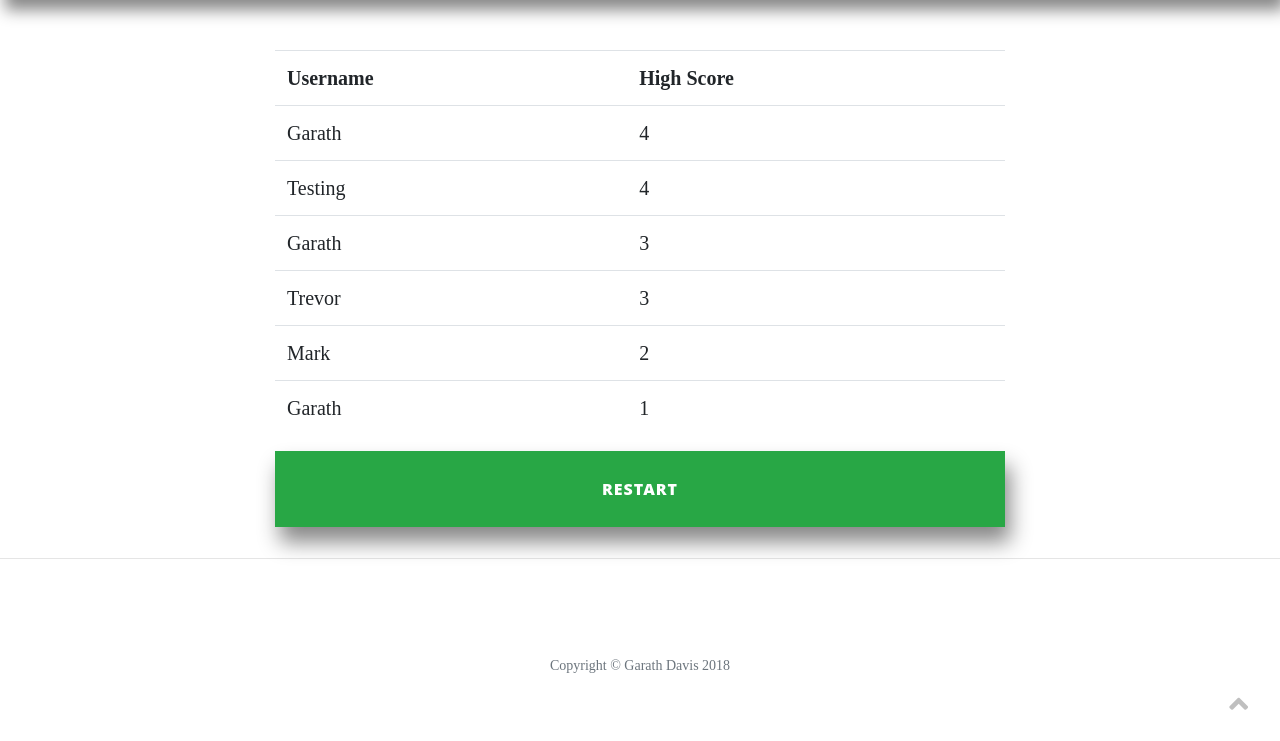
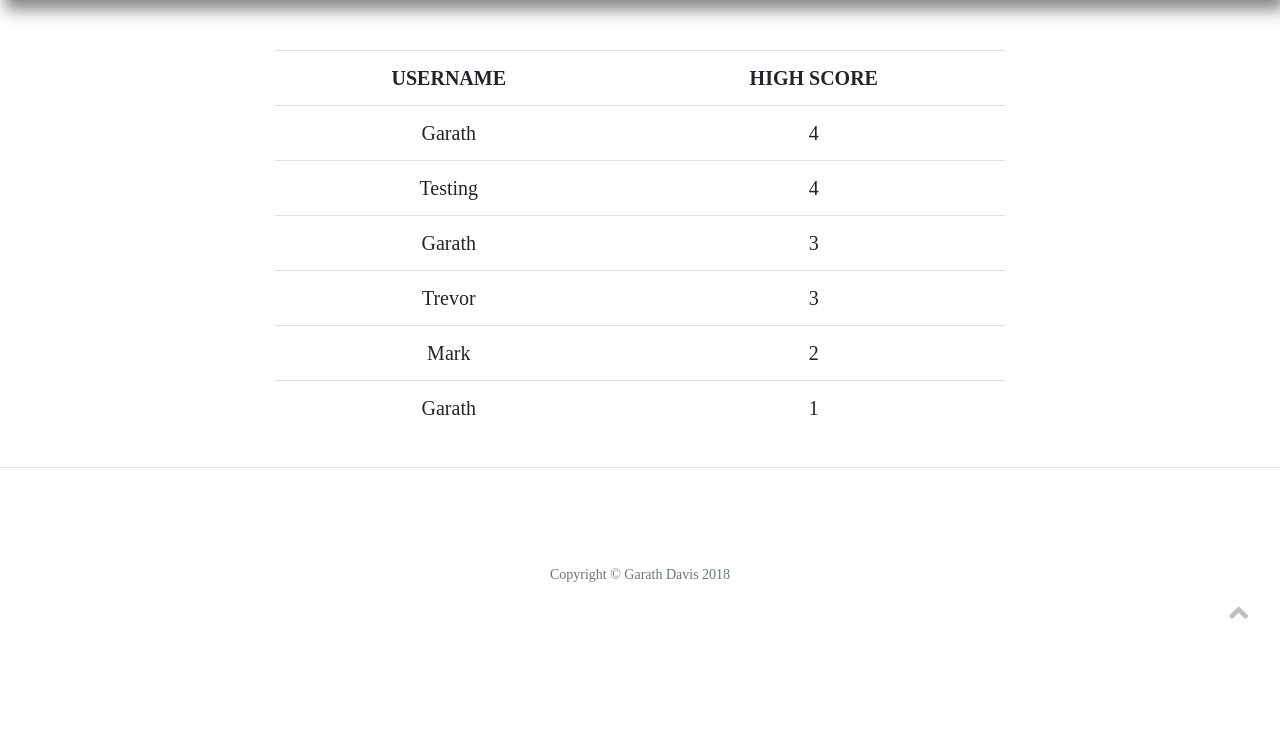
Before and after one commit to Code-Institute-Submissions/Garathd-milestone-project-3, a Flask app: page /scores in a window 1280 px wide. Shown: the part 532-1273 px from the top of the page. After the commit the page ends 1151 px from the top, so only its background shows below. Run offline with Flask 2, Linux system fonts and the light colour scheme; some libraries are stand-ins or nearby versions.

Commit message:
Some CSS changes and also HTML Text Validator

```diff
--- a/static/css/styles.css
+++ b/static/css/styles.css
@@ -1,5 +1,6 @@
 header.masthead {
-  box-shadow: 5px 10px 15px #888888; }
+  box-shadow: 5px 10px 15px #888888;
+  background-image: url("https://www.thegreatcoursesdaily.com/wp-content/uploads/2018/03/Learning-spanish-post-feature-image.jpg") !important; }
 
 #answers {
   margin: 5% 0 5% 0; }
@@ -42,6 +43,13 @@ header.masthead {
   margin: 2% 0 !important;
   box-shadow: 5px 15px 20px #888888 !important; }
 
+/*Table Stuff on Scores Page*/
+.table td, .table th {
+  text-align: center !important; }
+
+.table th {
+  text-transform: uppercase !important; }
+
 @media only screen and (max-width: 768px) {
   #check, #entry {
     margin-top: 5%;
--- a/static/scss/main.scss
+++ b/static/scss/main.scss
@@ -1,5 +1,6 @@
 header.masthead {
   box-shadow: 5px 10px 15px #888888;
+  background-image: url('https://www.thegreatcoursesdaily.com/wp-content/uploads/2018/03/Learning-spanish-post-feature-image.jpg') !important;
 }
 
 #answers {
@@ -53,3 +54,12 @@ header.masthead {
   margin: 2% 0 !important;
   box-shadow: 5px 15px 20px #888888 !important;
 }
+
+/*Table Stuff on Scores Page*/
+.table td, .table th{
+  text-align: center !important;
+}
+
+.table th{
+  text-transform: uppercase !important;
+}
--- a/templates/base.html
+++ b/templates/base.html
@@ -45,7 +45,7 @@
   </nav>
 
   <!-- Page Header -->
-  <header class="masthead" style="background-image: url('https://www.thegreatcoursesdaily.com/wp-content/uploads/2018/03/Learning-spanish-post-feature-image.jpg')">
+  <header class="masthead">
     <div class="overlay"></div>
     <div class="container">
       <div class="row">
--- a/templates/questions.html
+++ b/templates/questions.html
@@ -19,7 +19,7 @@
             <form name="answer" method="POST">
                 <div class="row">
                     <div class="col-md-12">
-                        <input autocomplete="off" id="user-input" class="form-control" type="text" id="answer" name="user_answer" placeholder="Answer..." autofocus required>
+                        <input autocomplete="off" class="form-control" type="text" id="answer" name="user_answer" placeholder="Answer..." autofocus required>
                         <input type="hidden" name="question_index" id="question_index" value="{{ data.question_index }}">
                         <input type="hidden" name="current_score" id="current_score" value="{{ data.current_score }}">
                         <button id="check" class="btn btn-primary btn-lg btn-block">Check!</button>
--- a/templates/scores.html
+++ b/templates/scores.html
@@ -1,6 +1,7 @@
 {% extends 'base.html' %} {% block content %}
 
-<section>
+<div class="row">
+    <div class="col-md-12">
         <table class="table leaderboard-table">
             <tbody>
                 <tr>
@@ -15,9 +16,11 @@
                 {% endfor %}
             </tbody>
         </table>
-</section>
+    </div>
+</div>
 
-<form name="restart" method="POST" action="" name="restart">
-    <input class="main-button btn btn-success btn-lg btn-block" type="submit" value="restart" placeholder="Restart Game"/>
+{% if title == "Game Over" %}
+<form name="restart" method="POST" action="">
+    <input class="main-button btn btn-success btn-lg btn-block" type="submit" value="restart" placeholder="Restart Game" />
 </form>
-{% endblock %}
+{% endif %} {% endblock %}
```
Lines whose indentation alone changed are shown as unchanged.
